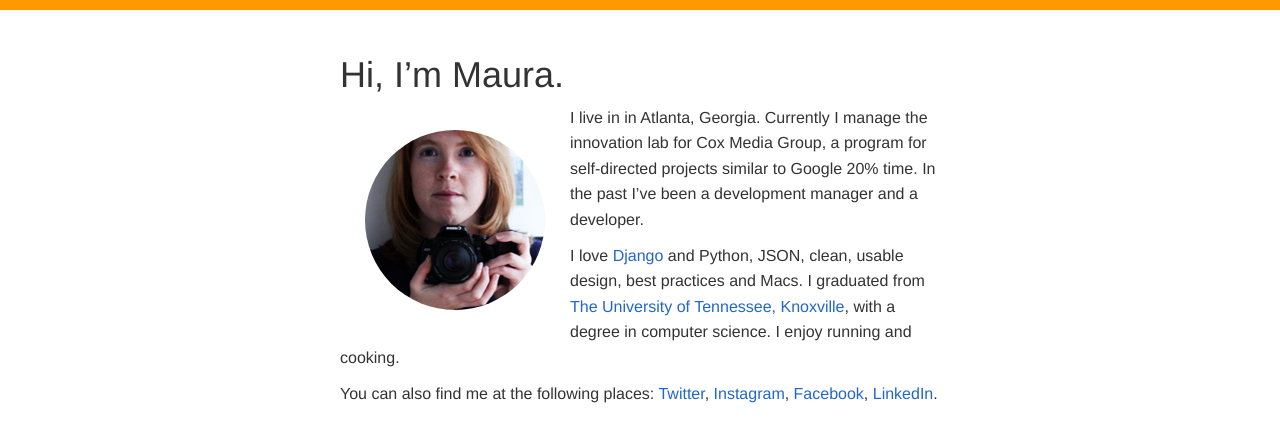
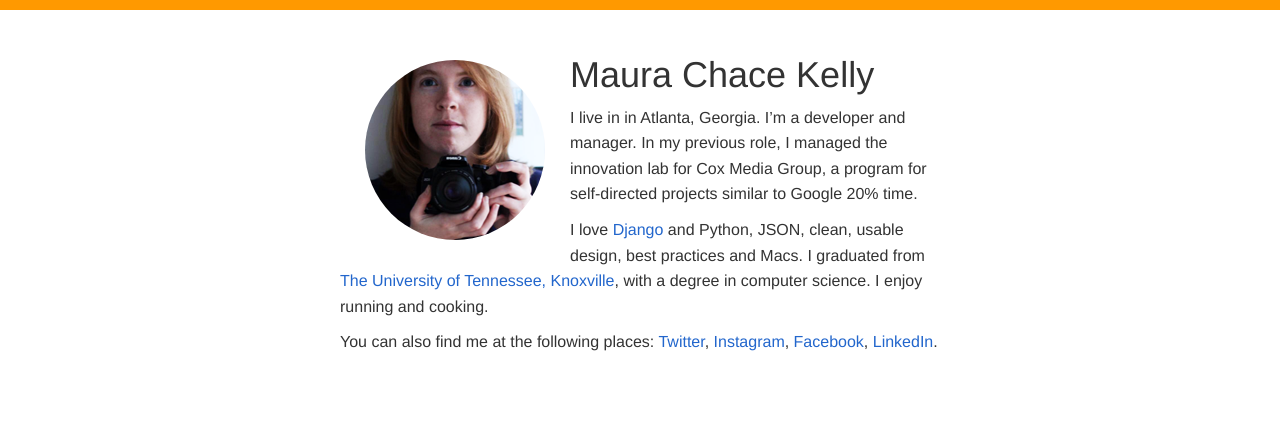
Before and after one commit to maurackelly/maurackelly.github.io, a Jekyll site: the page built from index.md, in a window 1280 px wide. Shown: the top 442 px of the page. Built offline with Jekyll 4.4.1, drawn with Linux system fonts in a browser that asks for light colours.

Commit message:
Changing my bio

```diff
--- a/index.md
+++ b/index.md
@@ -1,13 +1,13 @@
 ---
 layout: index
-title: Maura Chace
+title: Maura Chace Kelly
 ---
-
-# Hi, I’m Maura.
 
 <img src="/media/img/about/maura_chace.png" class="right">
 
-I live in in Atlanta, Georgia. Currently I manage the innovation lab for Cox Media Group, a program for self-directed projects similar to Google 20% time. In the past I've been a development manager and a developer.
+# Maura Chace Kelly
+
+I live in in Atlanta, Georgia. I'm a developer and manager. In my previous role, I managed the innovation lab for Cox Media Group, a program for self-directed projects similar to Google 20% time.
 
 I love [Django][] and Python, JSON, clean, usable design, best practices and Macs. I graduated from [The University of Tennessee, Knoxville][UT], with a degree in computer science. I enjoy running and cooking.
 
```
